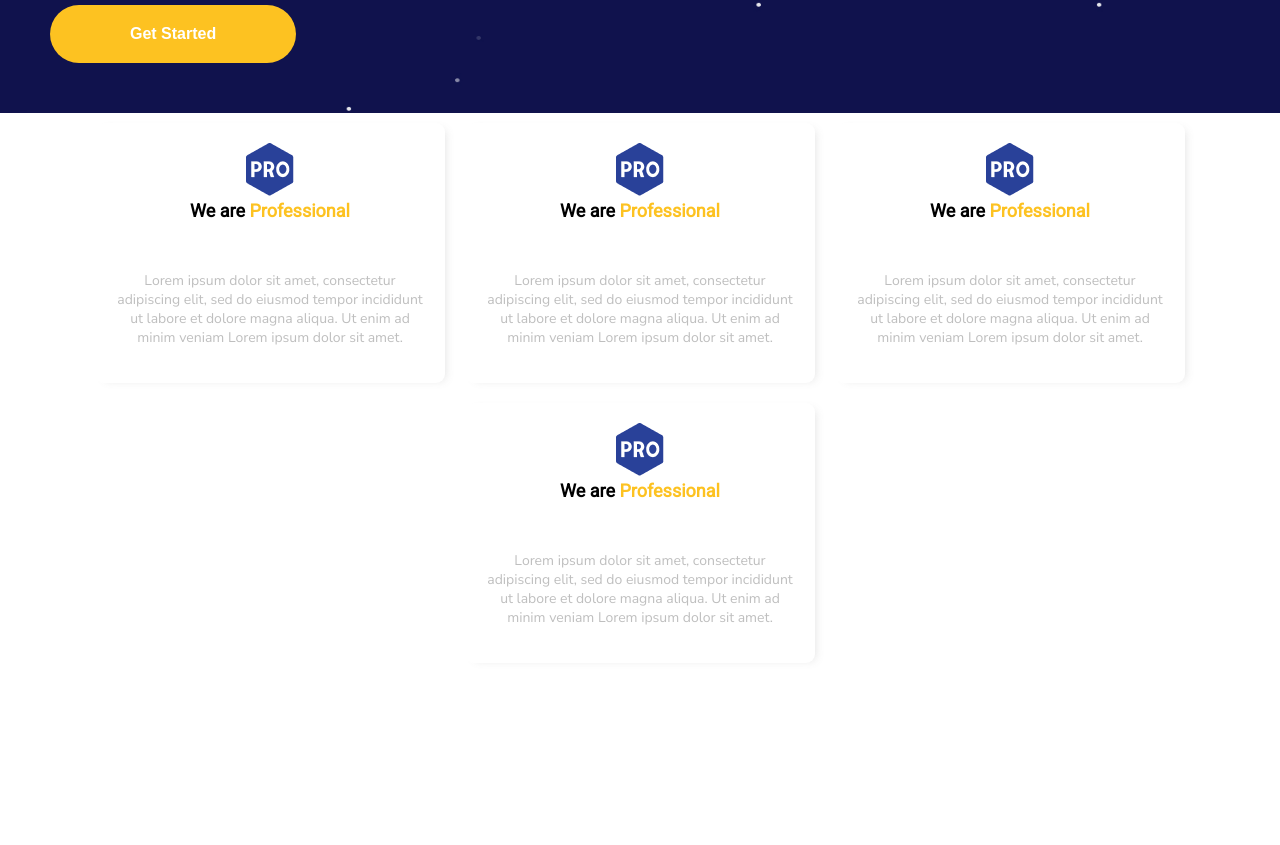
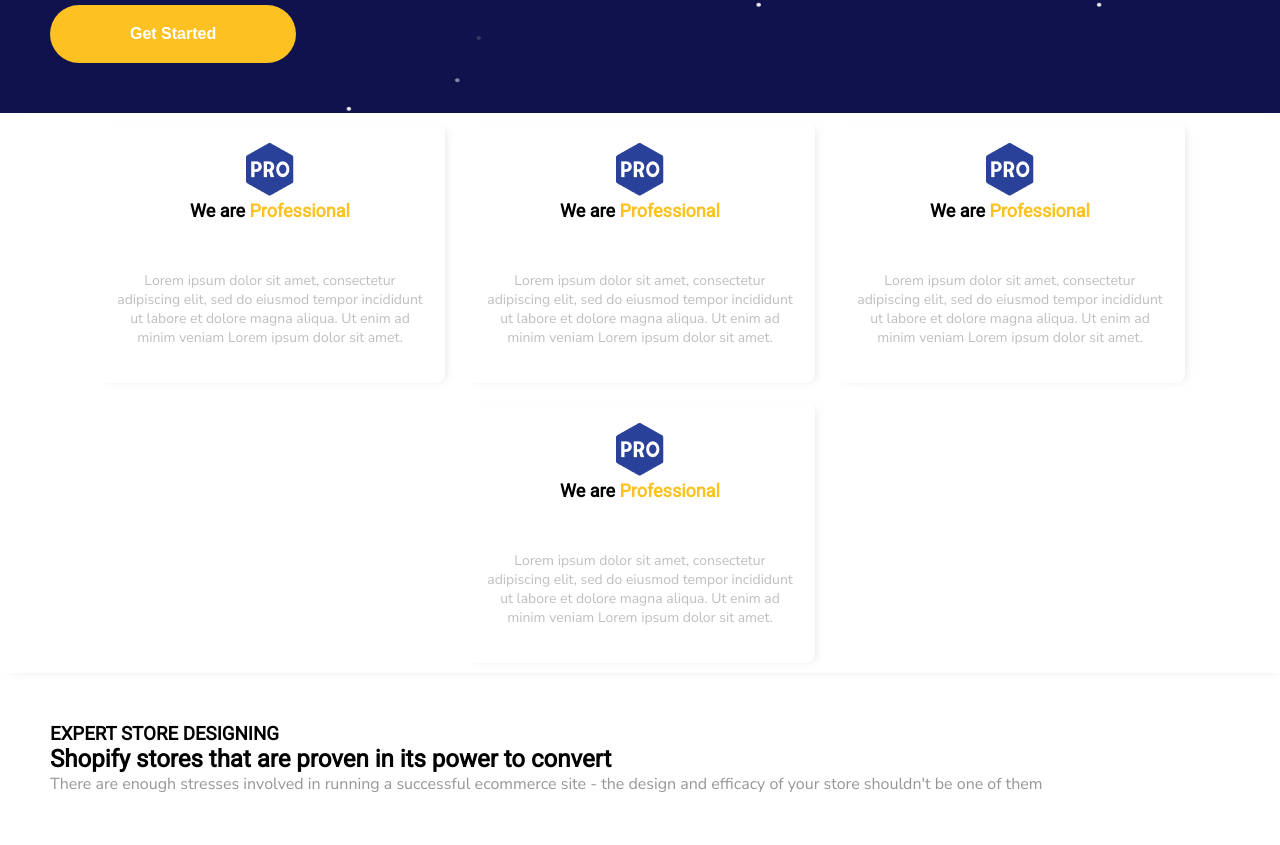
Before and after one commit to belloemmanuel/Deltify---Responsive-Agency-Landing-Page, a plain HTML site: page index.html in a window 1280 px wide. Shown: the part 445-1290 px from the top of the page. Before the commit the page ends 1118 px from the top, so only its background shows below. Drawn offline with Linux system fonts and the light colour scheme.

Commit message:
changes made to style

```diff
--- a/css/deltify.css
+++ b/css/deltify.css
@@ -144,7 +144,7 @@ p {
 
 .services-card {
   margin: 30px 0px 30px 0px;
-  height: 260px;
+  height: 300px;
   width: 250px;
   border-radius: 9px;
   box-shadow: rgba(99, 99, 99, 0.2) 5px 2px 10px -5px;
@@ -178,6 +178,36 @@ p {
 }
 
 /*----------------services container ends---------------*/
+
+/*----------------shopify-container--------------------*/
+.shopify-container {
+  display: flex;
+  position: relative;
+}
+
+.shopify-containerbg {
+  width: 100%;
+  position: absolute;
+  height: auto;
+  z-index: -999;
+}
+
+.shopify-container img {
+  max-width: 100%;
+}
+
+.shopify-container-contents {
+  display: flex;
+  justify-content: space-between;
+  margin-left: 150px;
+  margin-right: 150px;
+  width: 100%;
+  height: auto;
+}
+
+.shopify-container-texts p {
+  color: #979797;
+}
 
 /*-----------------media query sarts---------------*/
 
@@ -232,4 +262,17 @@ p {
     color: white;
     height: auto;
   }
+
+  .shopify-container {
+    display: flex;
+  }
+
+  .shopify-container img {
+    display: none;
+  }
+
+  .shopify-container-contents {
+    padding: 50px;
+    margin: 0px;
+  }
 }
--- a/index.html
+++ b/index.html
@@ -128,6 +128,18 @@
         </div>
       </div>
     </div>
+    <div class="shopify-container">
+      <img class="shopify-containerbg" src="/images/Banner2.png" />
+      <div class="shopify-container-contents">
+        <img src="/images/shopifyimg.png" />
+        <div class="shopify-container-texts">
+          <h3>EXPERT STORE DESIGNING</h3>
+          <h2>Shopify stores that are proven in its power to convert</h2>
+          <p>There are enough stresses involved in running a successful ecommerce site - the design and efficacy of your store shouldn't be one of them</p>
+        </div>
+      </div>
+      </div>
+    </div>
   </body>
   <script src="deltify.js"></script>
 </html>
```
Also changed, not shown: images/Banner2.png (added), images/shopifyimg.png (added).
